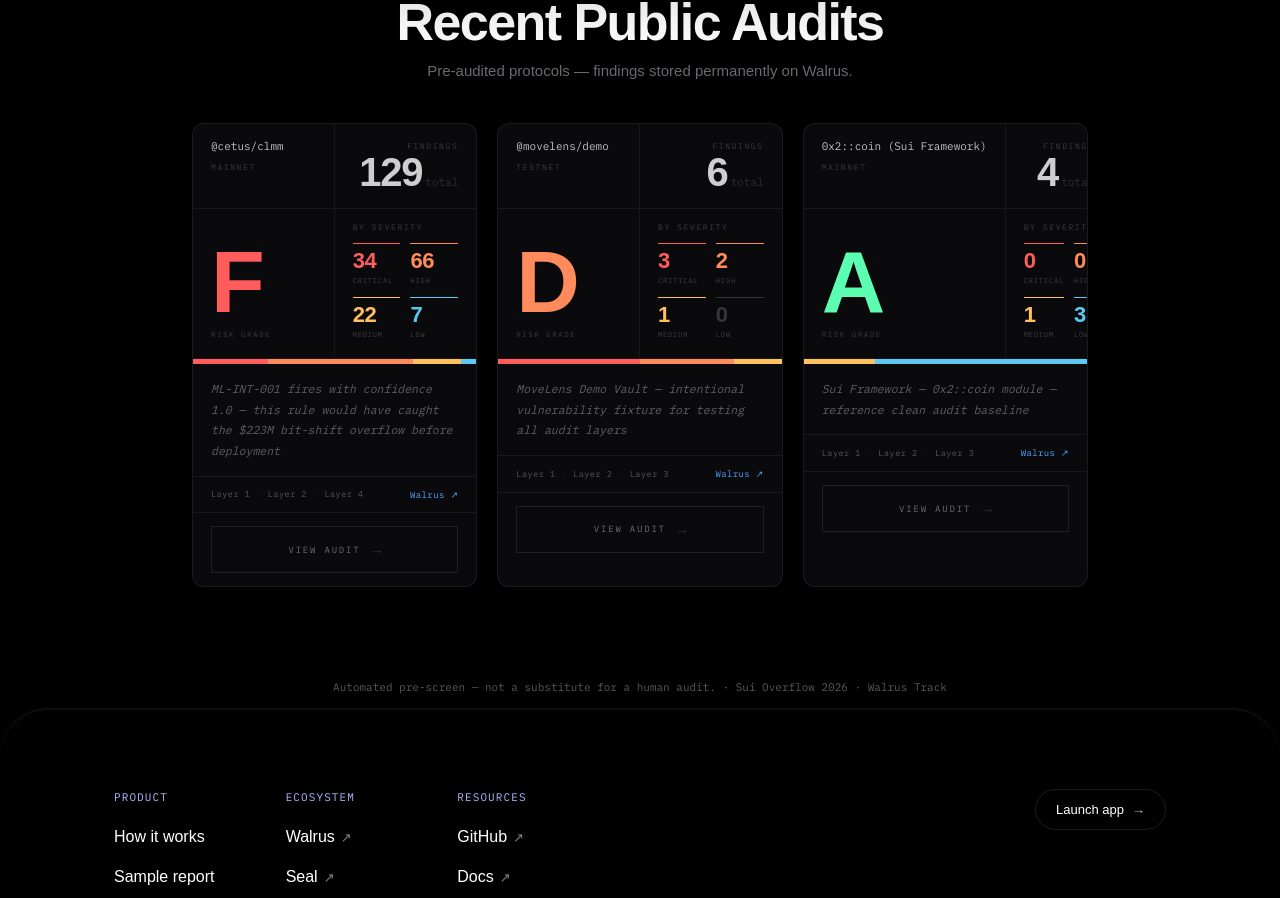
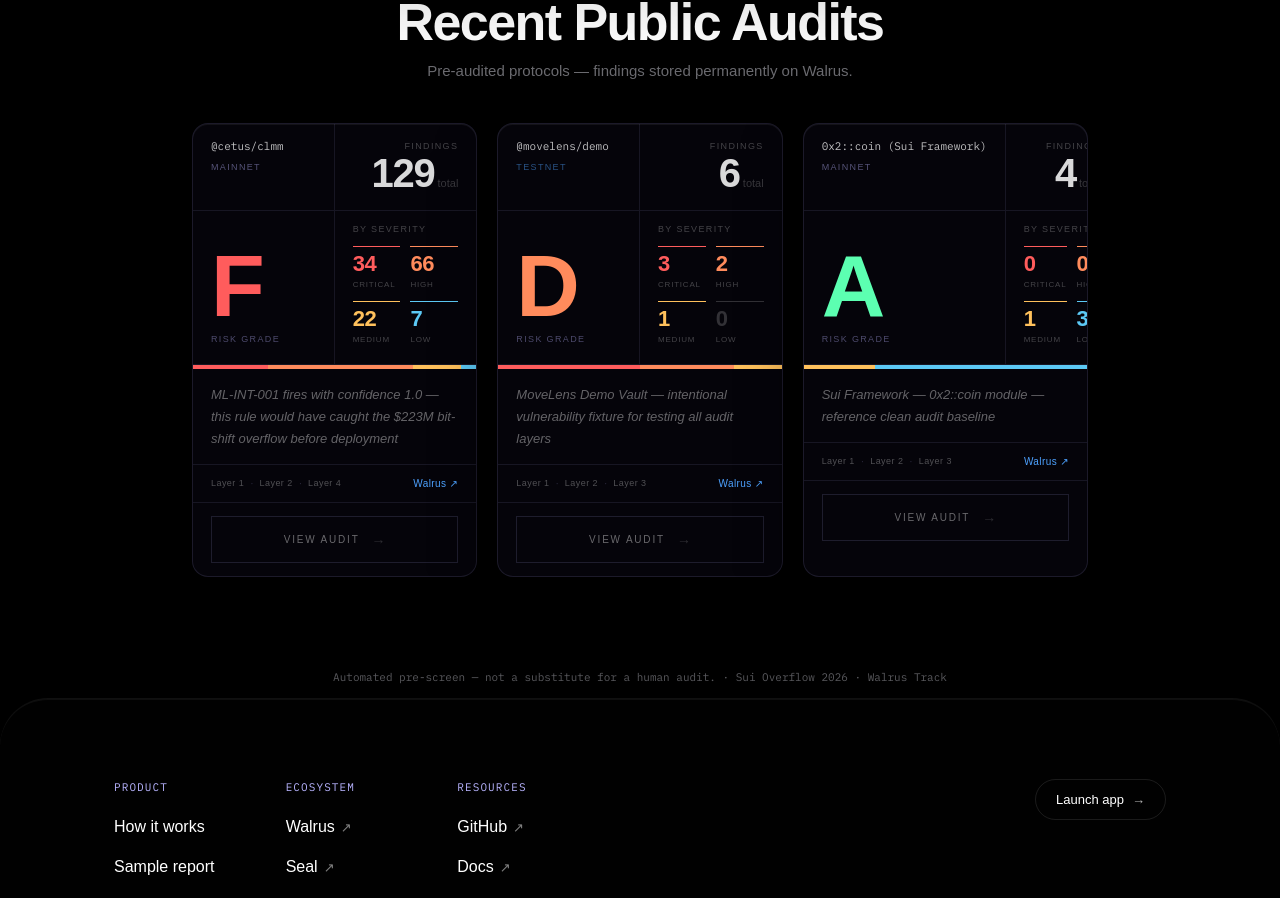
Before and after one commit to jeetpatel5767/MoveLens, a Next.js app: page /app in a window 1280 px wide. Shown: the part 1280-2178 px from the top of the page. Built offline with nearby package versions, Linux system fonts and the light colour scheme; a web font is replaced by a local one.

Commit message:
style(/app): gallery cards — glass + lavender palette + Cabinet Grotesk to match site vibe

```diff
--- a/src/app/app/page.tsx
+++ b/src/app/app/page.tsx
@@ -402,38 +402,46 @@
                 F: "var(--severity-critical)",
               };
 
+              const CARD_BORDER = "1px solid rgba(184,180,255,0.1)";
+
               return (
-                <div key={entry.id} className="rounded-xl overflow-hidden font-mono-plex" style={{ background: "#0a0a0c", border: "1px solid rgba(255,255,255,0.07)" }}>
+                <div key={entry.id} className="rounded-2xl overflow-hidden" style={{
+                  background: "rgba(10,8,20,0.52)",
+                  backdropFilter: "blur(32px) saturate(180%)",
+                  WebkitBackdropFilter: "blur(32px) saturate(180%)",
+                  border: "1px solid rgba(184,180,255,0.13)",
+                  boxShadow: "0 24px 64px rgba(0,0,0,0.45), inset 0 1px 0 rgba(255,255,255,0.06)",
+                }}>
 
                   {/* ── 2×2 header grid ── */}
-                  <div style={{ display: "grid", gridTemplateColumns: "1fr 1fr", borderBottom: "1px solid rgba(255,255,255,0.06)" }}>
+                  <div style={{ display: "grid", gridTemplateColumns: "1fr 1fr", borderBottom: CARD_BORDER }}>
 
                     {/* Cell A: Identity */}
-                    <div style={{ padding: "16px 18px 14px", borderRight: "1px solid rgba(255,255,255,0.06)", borderBottom: "1px solid rgba(255,255,255,0.06)" }}>
-                      <div className="text-[11px] leading-tight truncate" style={{ color: "rgba(255,255,255,0.75)" }}>{entry.packageName}</div>
-                      <div className="text-[8px] uppercase tracking-[0.2em] mt-2" style={{ color: "rgba(255,255,255,0.2)" }}>{entry.network}</div>
+                    <div style={{ padding: "16px 18px 14px", borderRight: CARD_BORDER, borderBottom: CARD_BORDER }}>
+                      <div className="font-mono-plex text-[11px] leading-tight truncate" style={{ color: "rgba(255,255,255,0.75)" }}>{entry.packageName}</div>
+                      <div className="font-display text-[9px] uppercase tracking-[0.15em] mt-2" style={{ color: entry.network === "mainnet" ? "rgba(184,180,255,0.45)" : "rgba(77,162,255,0.5)" }}>{entry.network}</div>
                     </div>
 
                     {/* Cell B: Total findings */}
-                    <div style={{ padding: "16px 18px 14px", borderBottom: "1px solid rgba(255,255,255,0.06)", display: "flex", flexDirection: "column", alignItems: "flex-end", justifyContent: "space-between" }}>
-                      <div className="text-[8px] uppercase tracking-[0.2em]" style={{ color: "rgba(255,255,255,0.2)" }}>Findings</div>
+                    <div style={{ padding: "16px 18px 14px", borderBottom: CARD_BORDER, display: "flex", flexDirection: "column", alignItems: "flex-end", justifyContent: "space-between" }}>
+                      <div className="font-display text-[9px] uppercase tracking-[0.15em]" style={{ color: "rgba(255,255,255,0.25)" }}>Findings</div>
                       <div style={{ display: "flex", alignItems: "baseline", gap: 3 }}>
-                        <span className="font-display font-bold text-[40px] leading-none" style={{ color: "rgba(255,255,255,0.8)", letterSpacing: "-0.03em" }}>{entry.totalFindings}</span>
-                        <span className="text-[11px] pb-1" style={{ color: "rgba(255,255,255,0.15)" }}>total</span>
+                        <span className="font-display font-bold text-[40px] leading-none" style={{ color: "rgba(255,255,255,0.85)", letterSpacing: "-0.03em" }}>{entry.totalFindings}</span>
+                        <span className="font-display text-[11px] pb-1" style={{ color: "rgba(255,255,255,0.2)" }}>total</span>
                       </div>
                     </div>
 
                     {/* Cell C: Grade letter */}
-                    <div style={{ padding: "10px 18px 18px", borderRight: "1px solid rgba(255,255,255,0.06)", display: "flex", flexDirection: "column", justifyContent: "flex-end" }}>
+                    <div style={{ padding: "10px 18px 18px", borderRight: CARD_BORDER, display: "flex", flexDirection: "column", justifyContent: "flex-end" }}>
                       <div className="font-display font-extrabold leading-none" style={{ fontSize: 88, letterSpacing: "-0.04em", color: gradeColor[entry.riskGrade] ?? "white", lineHeight: 0.88 }}>
                         {entry.riskGrade}
                       </div>
-                      <div className="text-[7.5px] uppercase tracking-[0.2em] mt-2" style={{ color: "rgba(255,255,255,0.2)" }}>Risk Grade</div>
+                      <div className="font-display text-[9px] uppercase tracking-[0.15em] mt-2" style={{ color: "rgba(184,180,255,0.4)" }}>Risk Grade</div>
                     </div>
 
                     {/* Cell D: Severity 2×2 breakdown */}
                     <div style={{ padding: "12px 18px 18px", display: "flex", flexDirection: "column", justifyContent: "space-between" }}>
-                      <div className="text-[8px] uppercase tracking-[0.2em]" style={{ color: "rgba(255,255,255,0.2)" }}>By Severity</div>
+                      <div className="font-display text-[9px] uppercase tracking-[0.15em]" style={{ color: "rgba(255,255,255,0.25)" }}>By Severity</div>
                       <div style={{ display: "grid", gridTemplateColumns: "1fr 1fr", gap: "10px", marginTop: 10 }}>
                         {([
                           { count: critical, label: "Critical", color: "var(--severity-critical)" },
@@ -443,7 +451,7 @@
                         ] as { count: number; label: string; color: string }[]).map(({ count, label, color }) => (
                           <div key={label} style={{ borderTop: `1px solid ${color}`, paddingTop: 6 }}>
                             <div className="font-display font-bold text-[22px] leading-none" style={{ color, letterSpacing: "-0.02em" }}>{count}</div>
-                            <div className="text-[7px] uppercase tracking-[0.12em] mt-1" style={{ color: "rgba(255,255,255,0.22)" }}>{label}</div>
+                            <div className="font-display text-[8px] uppercase tracking-[0.1em] mt-1" style={{ color: "rgba(255,255,255,0.25)" }}>{label}</div>
                           </div>
                         ))}
                       </div>
@@ -451,7 +459,7 @@
                   </div>
 
                   {/* ── Severity stripe ── */}
-                  <div style={{ height: 5, display: "flex" }}>
+                  <div style={{ height: 4, display: "flex" }}>
                     {critical > 0 && <div style={{ flex: critical, background: "var(--severity-critical)" }} />}
                     {high     > 0 && <div style={{ flex: high,     background: "var(--severity-high)" }} />}
                     {medium   > 0 && <div style={{ flex: medium,   background: "var(--severity-medium)" }} />}
@@ -459,25 +467,25 @@
                   </div>
 
                   {/* ── Insight ── */}
-                  <div style={{ padding: "15px 18px 14px", borderBottom: "1px solid rgba(255,255,255,0.06)" }}>
-                    <p className="text-[11.5px] italic leading-[1.8]" style={{ color: "rgba(255,255,255,0.35)" }}>
+                  <div style={{ padding: "15px 18px 14px", borderBottom: CARD_BORDER }}>
+                    <p className="font-display text-[13px] italic leading-[1.7]" style={{ color: "rgba(255,255,255,0.38)" }}>
                       {entry.highlight ?? entry.description}
                     </p>
                   </div>
 
                   {/* ── Footer: layers + walrus ── */}
-                  <div style={{ padding: "11px 18px", display: "flex", alignItems: "center", justifyContent: "space-between", borderBottom: "1px solid rgba(255,255,255,0.06)" }}>
+                  <div style={{ padding: "11px 18px", display: "flex", alignItems: "center", justifyContent: "space-between", borderBottom: CARD_BORDER }}>
                     <div style={{ display: "flex", gap: 6, alignItems: "center" }}>
                       {entry.layersRun.map((l, i) => (
                         <Fragment key={l}>
-                          {i > 0 && <span className="text-[9px]" style={{ color: "rgba(255,255,255,0.1)" }}>·</span>}
-                          <span className="text-[8.5px] tracking-[0.06em] capitalize" style={{ color: "rgba(255,255,255,0.3)" }}>
+                          {i > 0 && <span className="font-display text-[10px]" style={{ color: "rgba(184,180,255,0.2)" }}>·</span>}
+                          <span className="font-display text-[9px] tracking-[0.05em] capitalize" style={{ color: "rgba(255,255,255,0.3)" }}>
                             {l.replace("layer", "Layer ")}
                           </span>
                         </Fragment>
                       ))}
                     </div>
-                    <a href={entry.walrusUrl} target="_blank" rel="noopener noreferrer" className="text-[9px] tracking-[0.04em]" style={{ color: "var(--brand-blue)" }}>
+                    <a href={entry.walrusUrl} target="_blank" rel="noopener noreferrer" className="font-display text-[10px] font-medium tracking-[0.04em]" style={{ color: "var(--brand-blue)" }}>
                       Walrus ↗
                     </a>
                   </div>
@@ -486,8 +494,8 @@
                   <div style={{ padding: "13px 18px" }}>
                     <a
                       href={entry.walrusUrl} target="_blank" rel="noopener noreferrer"
-                      className="w-full text-[9px] uppercase tracking-[0.2em] flex items-center justify-center gap-3 transition-colors"
-                      style={{ padding: "12px 18px", background: "transparent", border: "1px solid rgba(255,255,255,0.09)", color: "rgba(255,255,255,0.4)", display: "flex" }}
+                      className="font-display w-full text-[10px] uppercase tracking-[0.18em] flex items-center justify-center gap-3 transition-colors"
+                      style={{ padding: "12px 18px", background: "transparent", border: "1px solid rgba(184,180,255,0.14)", color: "rgba(255,255,255,0.4)", display: "flex" }}
                     >
                       View Audit <span style={{ fontSize: 14, opacity: 0.4, letterSpacing: 0 }}>→</span>
                     </a>
```
